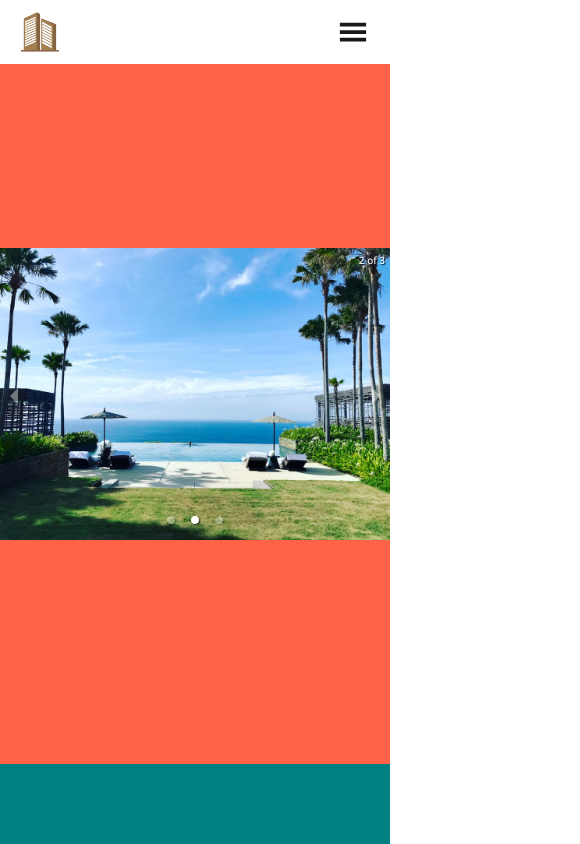
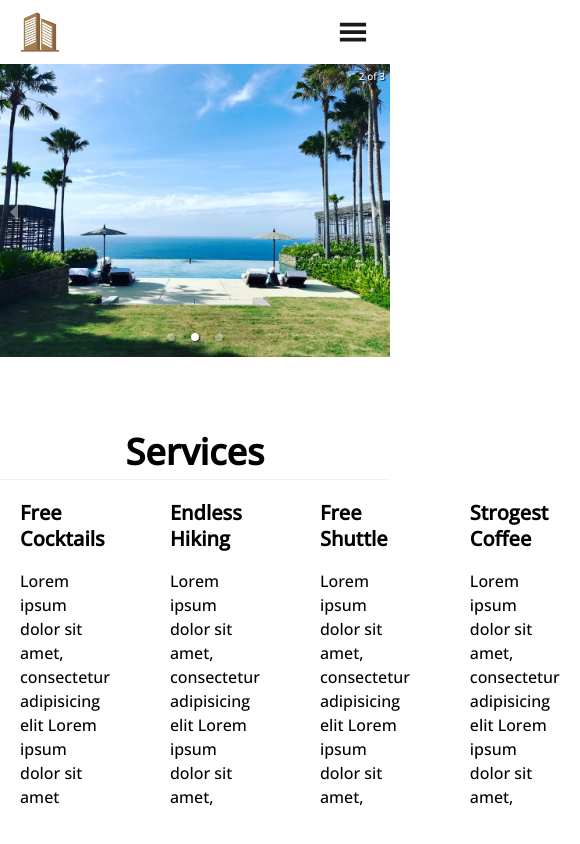
Before and after one commit to nemo256/hotel, a Next.js app: page / in a window 390 px wide. Shown: the top 844 px of the page, 580 px wide, since content can reach past the window. Built offline with nearby package versions, Linux system fonts and the light colour scheme.

Commit message:
responsive on mobile devices, added service array and rendring funct

```diff
--- a/src/components/accueil/Services.js
+++ b/src/components/accueil/Services.js
@@ -1,14 +1,81 @@
 import {
-  Center
+  Center, Flex, Text, HStack, Box, Heading,Spacer, Divider, Icon
 } from '@chakra-ui/react'
+import {FaCocktail,FaHiking,FaShuttleVan,FaCoffee,GrServices} from 'react-icons'
+import Fade from 'react-reveal/Bounce';
+
+
+  const ArrServices =[
+      {
+          icon:<FaCocktail/>,
+          title:"Free Cocktails",
+          info:'Lorem ipsum dolor sit amet, consectetur adipisicing elit Lorem ipsum dolor sit amet'
+      },
+      {
+          icon:<FaHiking/>,
+          title:"Endless Hiking",
+          info:'Lorem ipsum dolor sit amet, consectetur adipisicing elit Lorem ipsum dolor sit amet, '
+      },
+      {
+          icon:<FaShuttleVan/>,
+          title:"Free Shuttle",
+          info:'Lorem ipsum dolor sit amet, consectetur adipisicing elit Lorem ipsum dolor sit amet, '
+      },
+      {
+          icon:<FaCoffee/>,
+          title:"Strogest Coffee",
+          info:'Lorem ipsum dolor sit amet, consectetur adipisicing elit Lorem ipsum dolor sit amet, '
+      }
+  ];
+
+  function Feature({ /*icon,*/ title, desc,...rest }) {
+    return (
+      <Box
+        p={5}
+
+        flex='1'
+        borderRadius='md'
+
+        {...rest}
+      >
+        {/*<Icon>{icon}</Icon>*/}
+        <Heading fontSize='xl'>{title}</Heading>
+        <Text mt={4}>{desc}</Text>
+      </Box>
+    )
+  }
 
 
 export default function Services() {
   return (
     <>
-      <Center h={1000}>
-        Services
-      </Center>
-    </>
-  )
+    <Center>
+            <Text
+              fontSize={['4xl','5xl','6xl']}
+              textColor='black'
+              fontWeight='bold'
+              mt={5}
+              _hover={{
+                textColor: 'primary',
+                fontWeight: 'extrabold',
+              }}>
+            Services </Text>
+
+    </Center>
+    <Divider color={""}/>
+
+    <HStack spacing={5}>
+                  {ArrServices.map((service,index) => (
+                  <>
+                  <Feature
+                    icon={service.icon}
+                    title={service.title}
+                    desc={service.info}
+                  />
+
+                  </>
+                  ))
+                  }
+    </HStack>
+       </>)
 }
--- a/src/pages/index.js
+++ b/src/pages/index.js
@@ -1,4 +1,4 @@
-import { Container,Stack } from '@chakra-ui/react'
+import {Flex,Stack ,Box} from '@chakra-ui/react'
 import Hero from '../components/accueil/Hero'
 import Services from '../components/accueil/Services'
 
@@ -6,22 +6,19 @@ export default function Index() {
   return (
     <>
       <Stack
-        bg='tomato'
         mt={16}
         maxW='100%'
-        h={[700, 600, 300]}
-        justify='center'
-        align='center'
+        direction='column'
+        zIndex={1}
+        bg='#priamry'
       >
+        <Box flex='1' width="100%" >
         <Hero />
-      </Stack>
-      <Stack
-        bg='teal'
-        maxW='100%'
-        justify='center'
-        align='center'
-      >
+        </Box>
+        <Box flex='1'  width="100%"  >
         <Services />
+        </Box>
+
       </Stack>
     </>
   )
```
Also changed, not shown: 1 other file (tests, documents, lock files or other folders).
